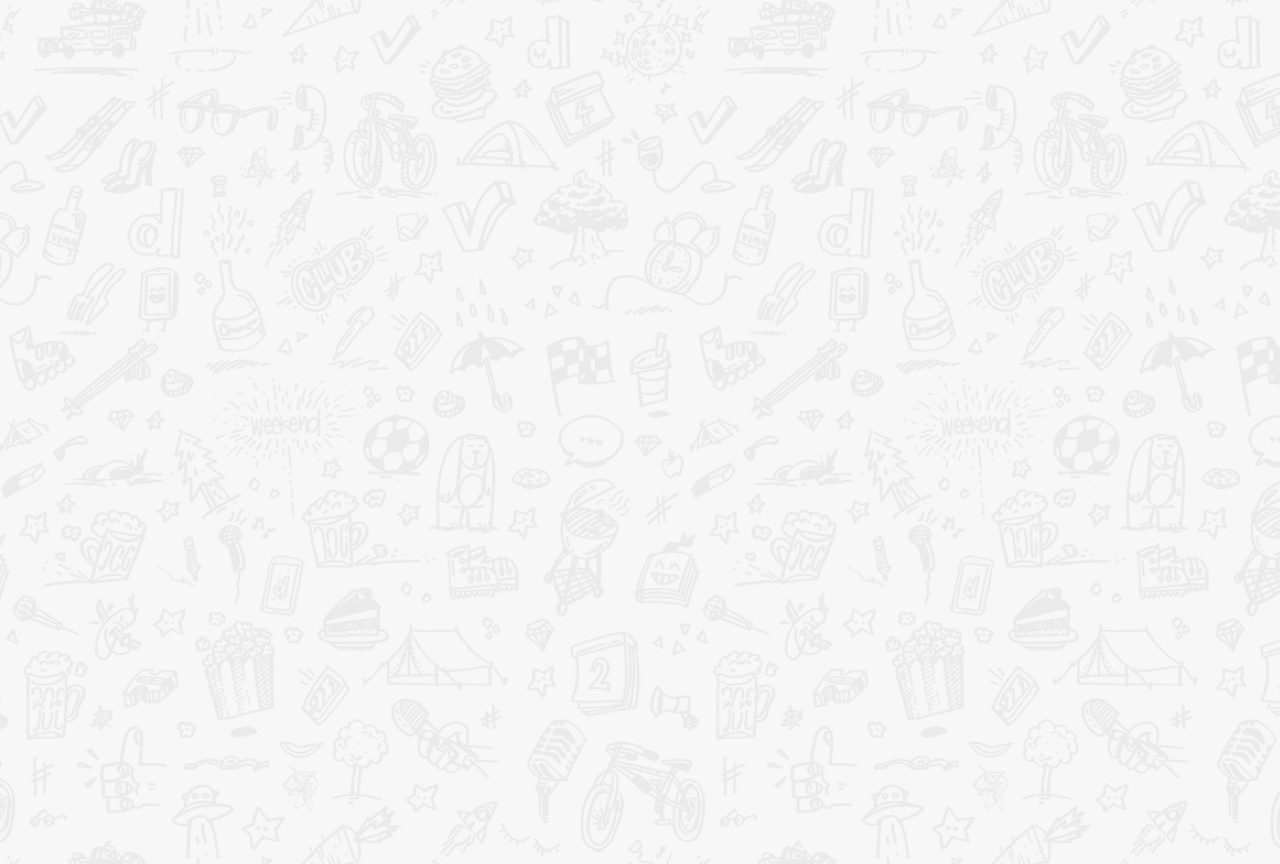
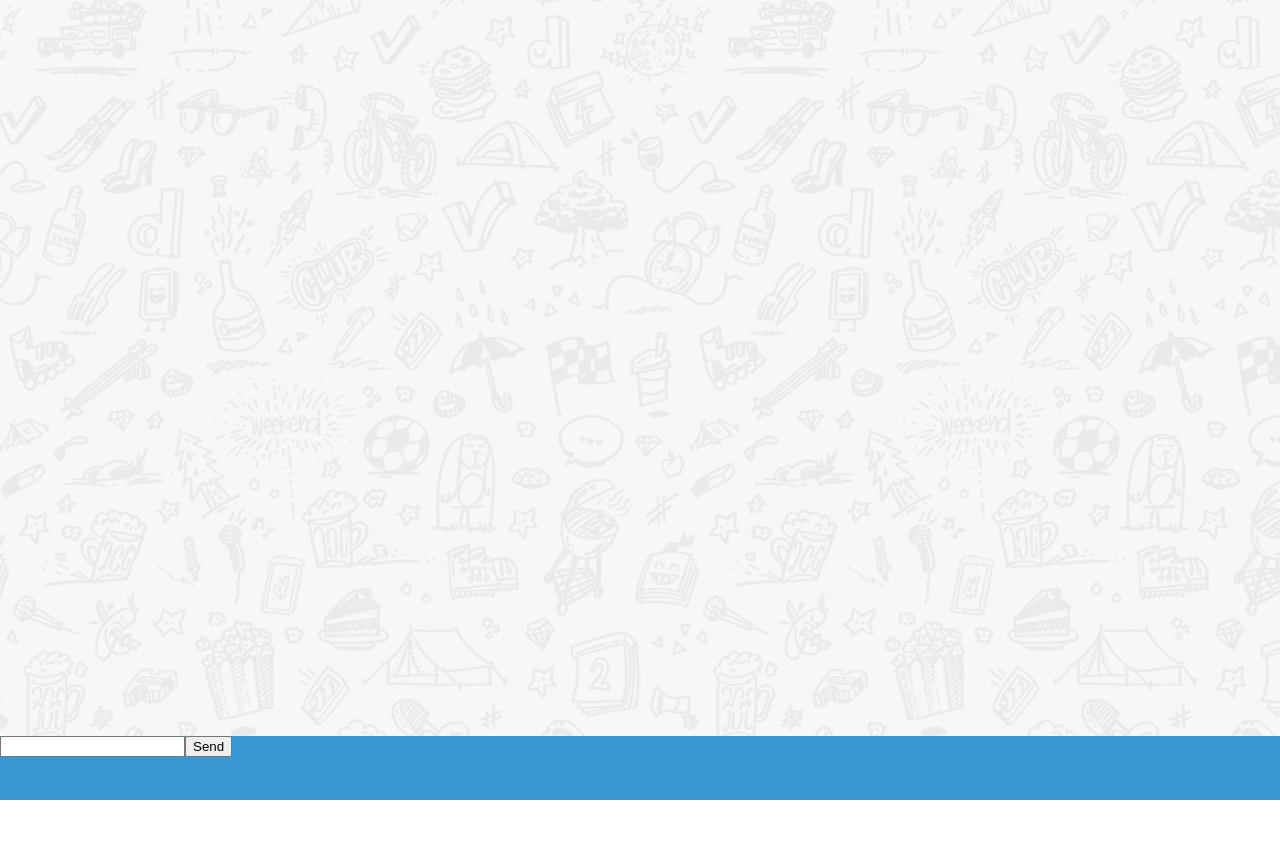
Before and after one commit to EugenAz/small-chatty-client, a React (Create React App) app: page / in a window 1280 px wide. After the commit the page ends 800 px from the top, so only its background shows below. Built offline with nearby package versions, Linux system fonts and the light colour scheme.

Commit message:
Add Footer

```diff
--- a/src/App.js
+++ b/src/App.js
@@ -1,9 +1,11 @@
 import React from 'react';
 import './App.scss';
+import { Footer } from './components/Footer';
 
 function App() {
   return (
     <div className="app">
+      <Footer />
     </div>
   );
 }
--- a/src/App.scss
+++ b/src/App.scss
@@ -1,4 +1,9 @@
-@import './shared.scss';
+@import './styles/reset.scss';
+@import './styles/shared.scss';
+
+body * {
+  box-sizing: border-box;
+}
 
 .app {
   background-image: url('/bg.png');
--- /dev/null
+++ b/src/components/Footer.jsx
@@ -0,0 +1,9 @@
+import React, { memo } from 'react';
+import './Footer.scss';
+
+export const Footer = memo(() => (
+  <footer className="footer">
+    <input type="text"/>
+    <button>Send</button>
+  </footer>
+));
--- /dev/null
+++ b/src/components/Footer.scss
@@ -0,0 +1,10 @@
+@import '../styles/shared.scss';
+
+.footer {
+  height: $footer-height;
+  background-color: #3898d4;
+  position: fixed;
+  bottom: 0;
+  left: 0;
+  width: 100%;
+}
--- /dev/null
+++ b/src/styles/reset.scss
@@ -0,0 +1,43 @@
+html, body, div, span, applet, object, iframe,
+h1, h2, h3, h4, h5, h6, p, blockquote, pre,
+a, abbr, acronym, address, big, cite, code,
+del, dfn, em, img, ins, kbd, q, s, samp,
+small, strike, strong, sub, sup, tt, var,
+b, u, i, center,
+dl, dt, dd, ol, ul, li,
+fieldset, form, label, legend,
+table, caption, tbody, tfoot, thead, tr, th, td,
+article, aside, canvas, details, embed,
+figure, figcaption, footer, header, hgroup,
+menu, nav, output, ruby, section, summary,
+time, mark, audio, video {
+	margin: 0;
+	padding: 0;
+	border: 0;
+	font-size: 100%;
+	font: inherit;
+	vertical-align: baseline;
+}
+/* HTML5 display-role reset for older browsers */
+article, aside, details, figcaption, figure,
+footer, header, hgroup, menu, nav, section {
+	display: block;
+}
+body {
+	line-height: 1;
+}
+ol, ul {
+	list-style: none;
+}
+blockquote, q {
+	quotes: none;
+}
+blockquote:before, blockquote:after,
+q:before, q:after {
+	content: '';
+	content: none;
+}
+table {
+	border-collapse: collapse;
+	border-spacing: 0;
+}
```
Also changed, not shown: src/styles/shared.scss (renamed from src/shared.scss).
